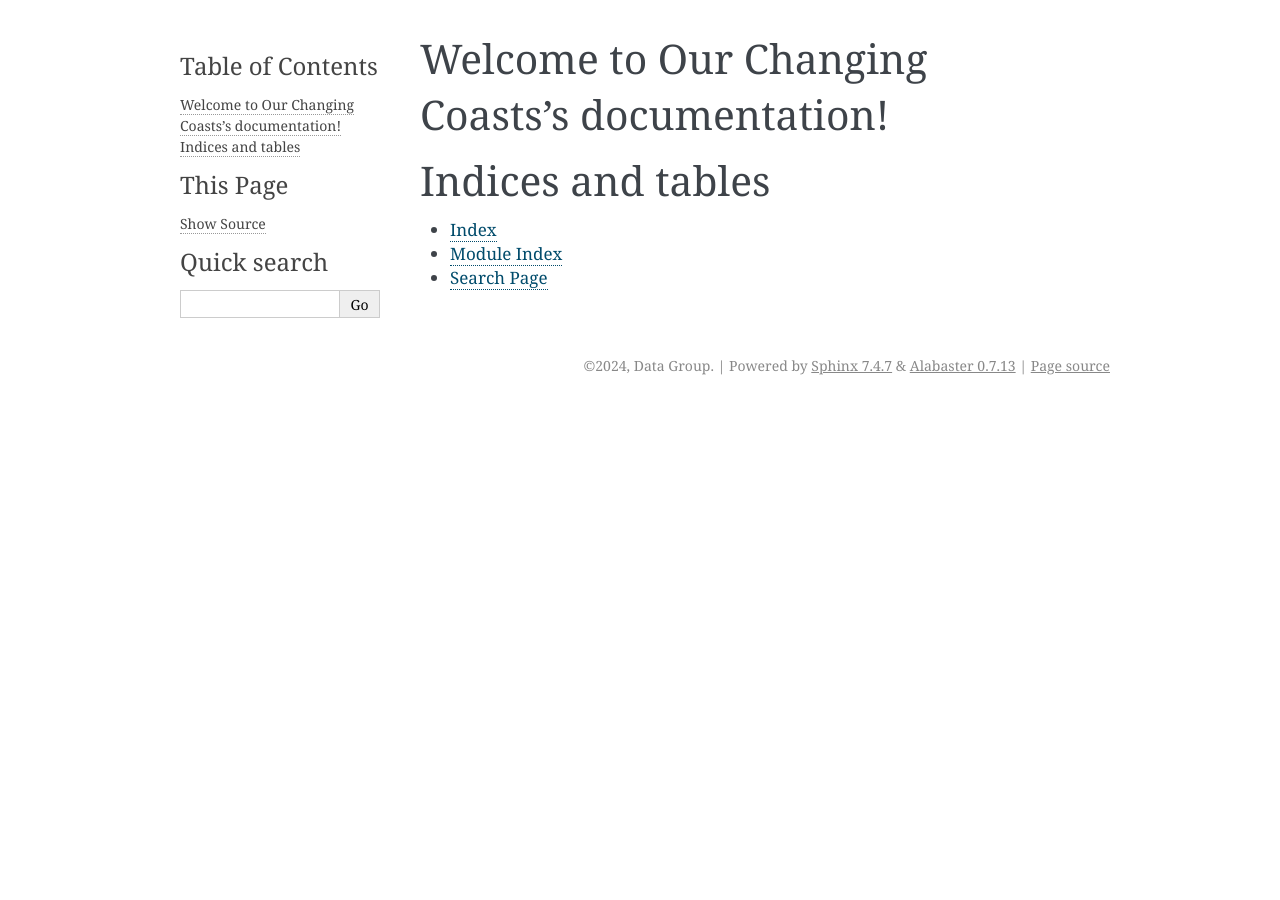
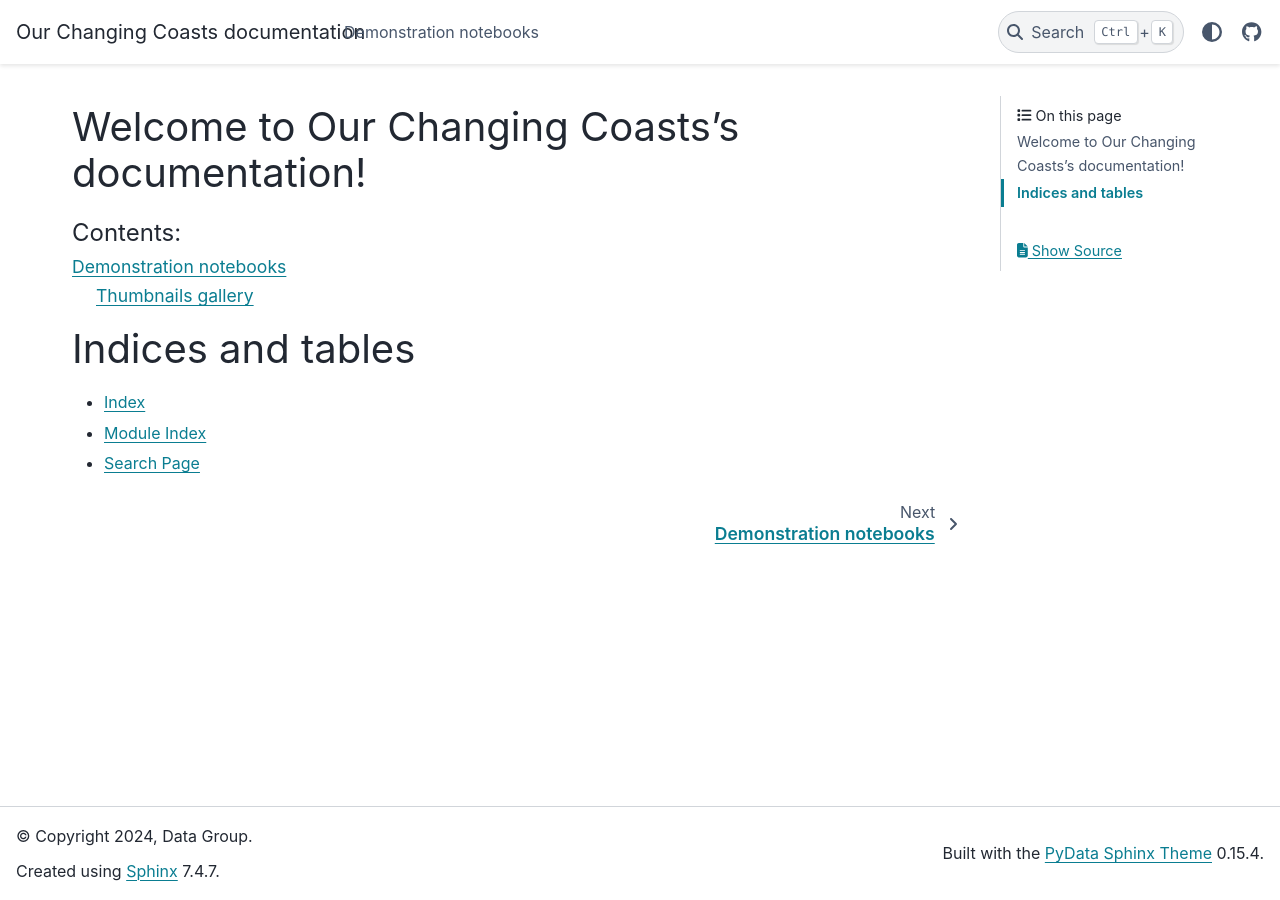
Before and after one commit to oceanum/occ, a Sphinx documentation site: the page built from docs/index.rst, in a window 1280 px wide. Built offline with Sphinx 7.4.7 and the PyData theme 0.15.4, drawn with Linux system fonts in a browser that asks for light colours.

Commit message:
Changed docs theme and added notebook gallery

```diff
--- a/docs/conf.py
+++ b/docs/conf.py
@@ -6,22 +6,42 @@
 # -- Project information -----------------------------------------------------
 # https://www.sphinx-doc.org/en/master/usage/configuration.html#project-information
 
-project = 'Our Changing Coasts'
-copyright = '2024, Data Group'
-author = 'Data Group'
+project = "Our Changing Coasts"
+copyright = "2024, Data Group"
+author = "Data Group"
 
 # -- General configuration ---------------------------------------------------
 # https://www.sphinx-doc.org/en/master/usage/configuration.html#general-configuration
 
-extensions = []
+extensions = [
+    "sphinx.ext.autodoc",
+    "sphinx.ext.autosummary",
+    "sphinx.ext.viewcode",
+    "sphinx.ext.napoleon",
+    "nbsphinx",
+    "IPython.sphinxext.ipython_console_highlighting",
+    "IPython.sphinxext.ipython_directive",
+]
 
-templates_path = ['_templates']
-exclude_patterns = ['_build', 'Thumbs.db', '.DS_Store']
-
+templates_path = ["_templates"]
+exclude_patterns = ["_build", "Thumbs.db", ".DS_Store"]
 
 
 # -- Options for HTML output -------------------------------------------------
 # https://www.sphinx-doc.org/en/master/usage/configuration.html#options-for-html-output
 
-html_theme = 'alabaster'
-html_static_path = ['_static']
+html_theme = "pydata_sphinx_theme"
+html_theme_options = {
+    "collapse_navigation": True,
+    "show_nav_level": 2,
+    "secondary_sidebar_items": ["page-toc", "edit-this-page", "sourcelink"],
+    "icon_links": [
+        {
+            "name": "GitHub",
+            "url": "https://github.com/oceanum/occ",
+            "icon": "fab fa-github",
+            "type": "fontawesome",
+        }
+    ],
+}
+html_static_path = ["_static"]
--- /dev/null
+++ b/docs/demo.rst
@@ -0,0 +1,11 @@
+=======================
+Demonstration notebooks
+=======================
+
+
+Thumbnails gallery
+------------------
+
+.. nbgallery::
+
+    notebooks/datamesh_storage_demo.ipynb
--- a/docs/index.rst
+++ b/docs/index.rst
@@ -10,6 +10,8 @@
    :maxdepth: 2
    :caption: Contents:
 
+   demo
+
 
 
 Indices and tables
```
Also changed, not shown: docs/notebooks/datamesh_storage_demo.ipynb (added).
